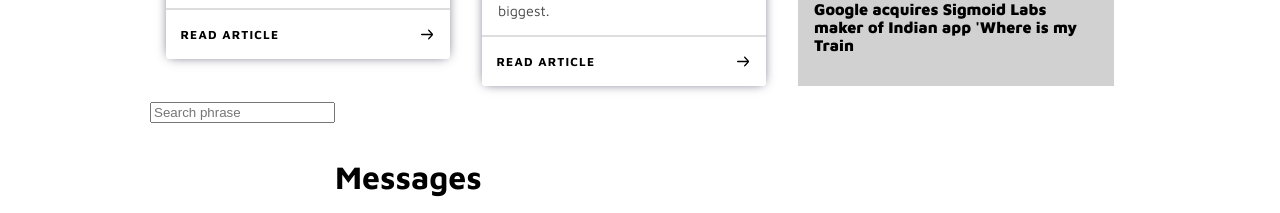
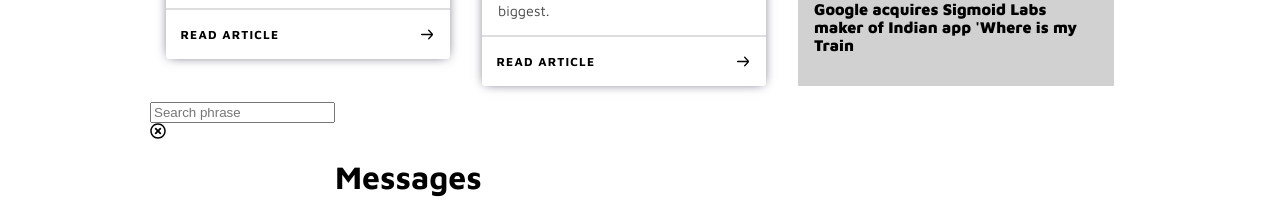
Before and after one commit to tomaszdudkowski/react-application, a React (Create React App) app: page / in a window 1280 px wide. Shown: the part 1164-1377 px from the top of the page. Built offline with nearby package versions, Linux system fonts and the light colour scheme; the HTML template or start-up script is replaced by a standard one; a web font is replaced by a local one.

Commit message:
Add clear search input and fix search mechanism.

```diff
--- a/src/Components/MessageLogger.js
+++ b/src/Components/MessageLogger.js
@@ -6,16 +6,19 @@ import "../SCSS/Components/_messageLogger.scss";
 import "../SCSS/Layout/_flex.scss";
 
 export default function MessageLogger() {
-  const { messages } = useMessages();
-  if (!messages.length)
+  const { messages, found } = useMessages();
+
+  if (!messages.length) {
     return (
       <div className="message-logger flex">
         <h1 className="title">Messages</h1>
         <p>Brak wiadomości do wyświetlenia.</p>
       </div>
     );
-
-  const MessageItem = messages.map((message) => {
+  }
+  let MessageItem;
+  if (found === "") {
+    MessageItem = messages.map((message) => {
       return <Message {...message} />;
     });
 
@@ -25,4 +28,15 @@ export default function MessageLogger() {
         <div className="flex wrap messages-wrapper">{MessageItem}</div>
       </div>
     );
+  } else {
+    MessageItem = found.map((message) => {
+      return <Message {...message} />;
+    });
+
+    return (
+      <div className="message-logger flex">
+        <h1 className="title">Messages</h1>
+        <div className="flex wrap messages-wrapper">{MessageItem}</div>
+      </div> )
   }
+}
--- a/src/Components/SearchForm.js
+++ b/src/Components/SearchForm.js
@@ -1,5 +1,6 @@
 import React, { useState } from "react";
 import { useMessages } from "../Hooks/MessageHooks";
+import { FaRegTimesCircle } from "react-icons/fa";
 
 export default function SearchForm() {
   const [phrase, setPhrase] = useState("");
@@ -13,12 +14,18 @@ export default function SearchForm() {
           value={phrase}
           onChange={(event) => {
             setPhrase(event.target.value);
-            searchMessage(phrase);
+            searchMessage(event.target.value);
           }}
           type="text"
           placeholder="Search phrase"
           required
         />
+        <div onClick={() => {
+          setPhrase("");
+          searchMessage("")
+        }}>
+          <FaRegTimesCircle />
+        </div>
       </form>
     </>
   );
--- a/src/Hooks/MessageHooks.js
+++ b/src/Hooks/MessageHooks.js
@@ -4,14 +4,32 @@ import messagesData from "../Data/messages.json";
 const MessageContext = createContext();
 export const useMessages = () => useContext(MessageContext);
 
-export function MessageProvider ({ children }) {
-    const [messages, setMessages] = useState(messagesData);
+export function MessageProvider({ children }) {
+  const [messages, setMessages] = useState(messagesData);
+  const [found, setFound] = useState("");
 
-    const removeMessage = id => setMessages(messages.filter(message => message.id !== id))
-    const searchMessage = text => setMessages(messages.filter(message => message.message.includes(text) === true || message.title.includes(text)))
-    return(
-        <MessageContext.Provider value={{messages, removeMessage, searchMessage}}>
-            {children}
-        </MessageContext.Provider>
-    )
+  const searchMessages = (text) => {
+    if (text !== "") {
+      setFound(
+        messages.filter((message) =>
+          message.title.toLowerCase().includes(text.toLowerCase())
+        )
+      );
+    } else {
+      setFound("");
+    }
+  };
+
+  const removeMessage = (id) => {
+    setMessages(messages.filter((message) => message.id !== id));
+    setFound(found.filter((message) => message.id !== id));
+  };
+  const searchMessage = (text) => searchMessages(text);
+  return (
+    <MessageContext.Provider
+      value={{ messages, found, removeMessage, searchMessage }}
+    >
+      {children}
+    </MessageContext.Provider>
+  );
 }
```
Lines whose indentation alone changed are shown as unchanged.
